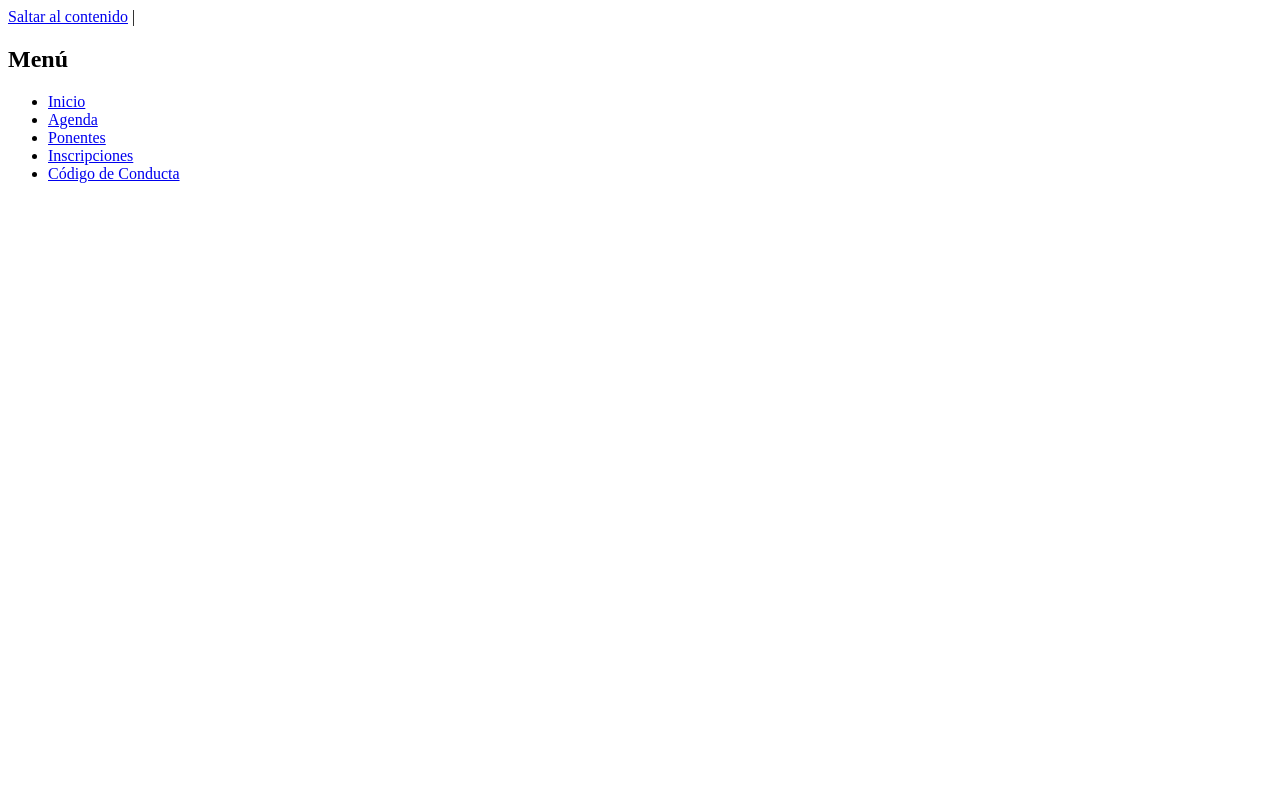
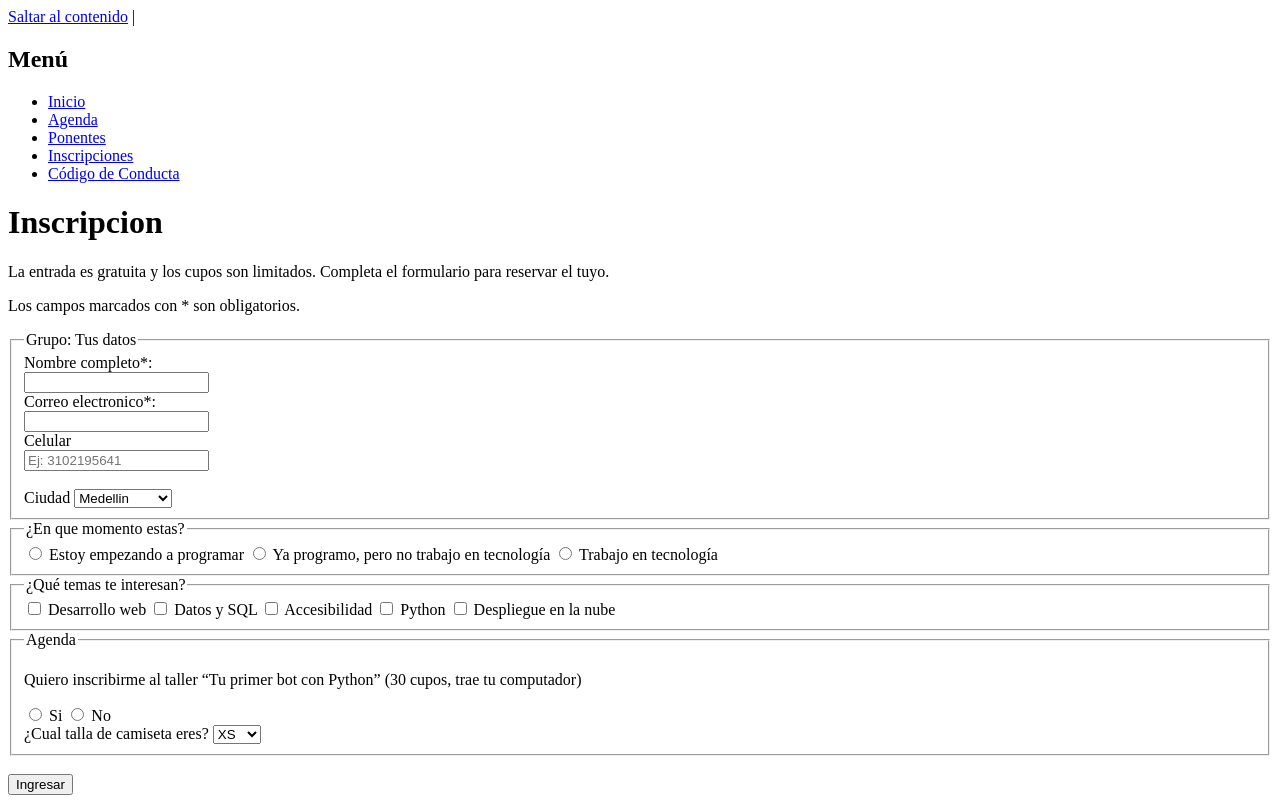
Before and after one commit to AndresFelipeOrozcoPaternina/parche-dev, a plain HTML site: page inscripcion.html in a window 1280 px wide. Drawn offline with Linux system fonts and the light colour scheme.

Commit message:
feat: La mitad de la fase 5

```diff
--- a/inscripcion.html
+++ b/inscripcion.html
@@ -23,6 +23,95 @@
     </header>
 
     <main id="contenido">
+        <h1>Inscripcion</h1>
+            <p>La entrada es gratuita y los cupos son limitados. Completa el formulario para reservar el tuyo.</p>
+            <p>Los campos marcados con * son obligatorios.</p>
+
+        <form action="inicio.html" method="get">
+            <fieldset>
+                <legend>Grupo: Tus datos</legend>
+                <label for="Nombre">Nombre completo*:</label><br>
+                <input type="text" id="Nombre" required>
+            <br>
+                <label for="Correo">Correo electronico*:</label><br>
+                <input type="email" id="Correo"  required>
+            <br>
+                <ladel for="Celular">Celular</ladel><br>
+                <input type="tel" id="Celular" pattern="3[0-9]{9}" maxlength="10" placeholder="Ej: 3102195641">
+            <br>
+            <br>
+                <label for="Ciudad">Ciudad</label>
+                <select id="Ciudad" name="Ciudad">
+                    <option value="Medellin">Medellin</option>
+                    <option value="Bello">Bello</option>
+                    <option value="Itagui">Itagui</option>
+                    <option value="Envigado">Envigado</option>
+                    <option value="Sabaneta">Sabaneta</option>
+                    <option value="La_Estrella">La Estrella</option>
+                    <option value="Caldas">Caldas</option>
+                    <option value="Copacabana">Copacabana</option>
+                    <option value="Girardota">Girardota</option>
+                    <option value="Barbosa">Barbosa</option>
+                    <option value="Otra">Otra</option>
+                </select>
+            </fieldset>
+            <fieldset>
+                <legend>¿En que momento estas?</legend>
+
+                <input type="radio" id="empezando" name="momento" value="empezando">
+                <label for="empezando">Estoy empezando a programar</label>
+
+                <input type="radio" id="programo" name="momento" value="programo">
+                <label for="programo">Ya programo, pero no trabajo en tecnología</label>
+
+                <input type="radio" id="trabajando" name="momento" value="trabajando">
+                <ladel for="trabajando">Trabajo en tecnología</ladel>
+
+            </fieldset>
+            <fieldset>
+                <legend>¿Qué temas te interesan?</legend>
+                <input type="checkbox" id="Desarrollo" name="temas" value="Desarrollo">
+                <label for="Desarrollo">Desarrollo web</label>
+
+                <input type="checkbox" id="Datos" name="temas" value="Datos">
+                <label for="Datos">Datos y SQL</label>
+
+                <input type="checkbox" id="Accesibilidad" name="temas" value="Accesibilidad">
+                <ladel for="Accesibilidad">Accesibilidad</ladel>
+
+                <input type="checkbox" id="Python" name="temas" value="Python">
+                <ladel for="Python">Python</ladel>
+
+                <input type="checkbox" id="Nube" name="temas" value="Nube">
+                <ladel for="Nube">Despliegue en la nube</ladel>
+            </fieldset>
+
+            <fieldset>
+                <legend>Agenda</legend>
+                <p>Quiero inscribirme al taller “Tu primer bot con Python” (30 cupos, trae tu computador)</p>
+
+                <input type="radio" id="si" name="agenda" value="si">
+                <label for="si">Si</label>
+
+                <input type="radio" id="no" name="agenda" value="no">
+                <label for="no">No</label>
+                <br>
+                <label for="ciudad">¿Cual talla de camiseta eres?</label>
+                <select name="camisas" id="camisas">
+                    <option value="XS">XS</option>
+                    <option value="S">S</option>
+                    <option value="M">M</option>
+                    <option value="L">L</option>
+                    <option value="XL">L</option>
+                    <option value="XXL">XXL</option>
+
+                </select>
+
+            </fieldset>
+
+            <br>
+            <button type="submit">Ingresar</button>
+        </form>
 
 
 
```
